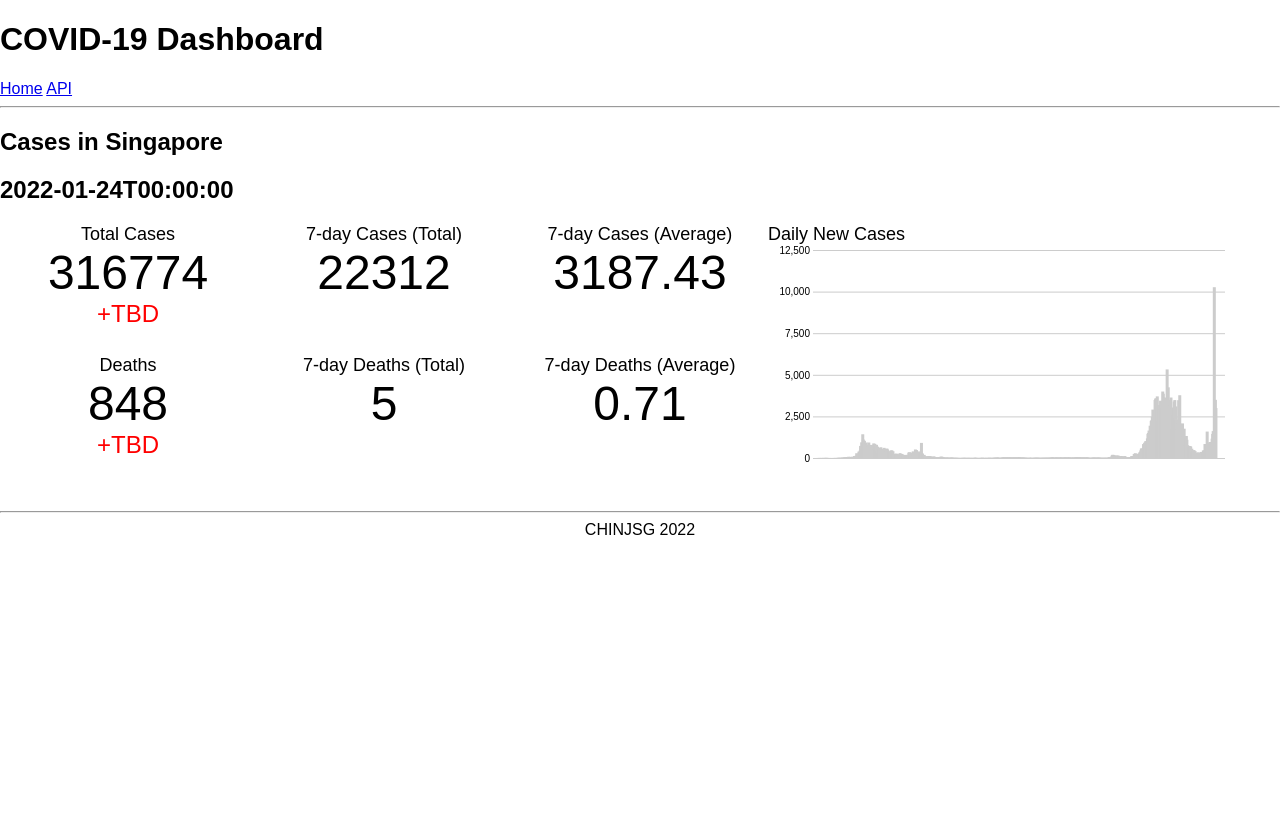
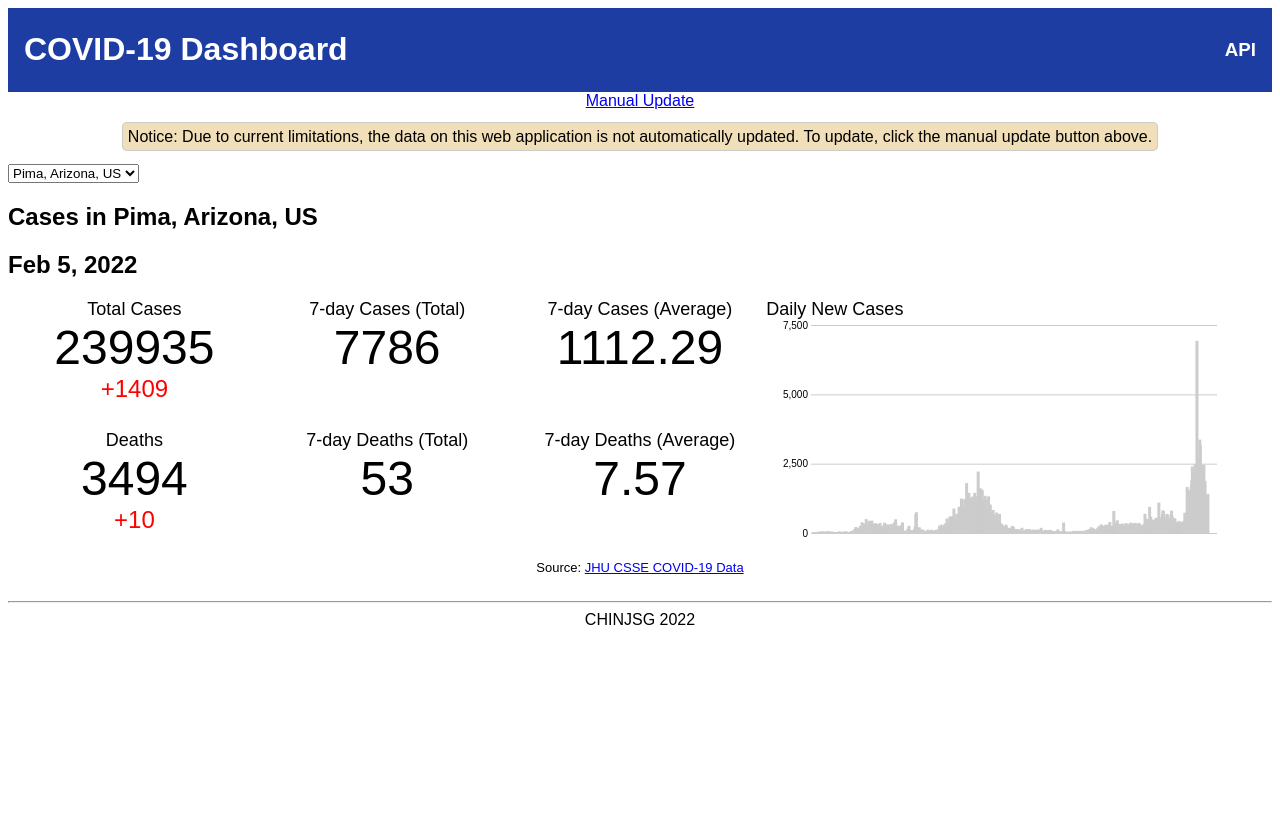
Before and after one commit to chinjsg/covid-dashboard, a Flask app: page / in a window 1280 px wide. After the commit the page ends 625 px from the top, so only its background shows below. Run offline with Flask 2, Linux system fonts and the light colour scheme; data comes from the database, SQL or seed files in the repository.

Commit message:
base application

```diff
--- a/app.py
+++ b/app.py
@@ -1,24 +1,86 @@
 from flask import Flask, render_template, request, redirect, json, jsonify, abort
 from flask_restful import Api, Resource
 from flask_sqlalchemy import SQLAlchemy
-from datetime import datetime
+from datetime import date, datetime
 from flask_marshmallow import Marshmallow
+import requests
+import csv
 
 app = Flask(__name__)
-app.config['SQLALCHEMY_DATABASE_URI'] = 'sqlite:///singapore_daily.db'
+app.config['SQLALCHEMY_DATABASE_URI'] = 'sqlite:///cases.db'
 db = SQLAlchemy(app)
 api = Api(app)
 ma = Marshmallow(app)
 
+url = "https://api.github.com/repos/CSSEGISandData/COVID-19/contents/csse_covid_19_data/csse_covid_19_daily_reports"
+file_url = "https://raw.githubusercontent.com/CSSEGISandData/COVID-19/master/csse_covid_19_data/csse_covid_19_daily_reports/"
+
+# Index of the Country_Region column in each of 6-8-12-14 column formats
+country_index = {
+    6: 1,
+    8: 1,
+    12: 3,
+    14: 3
+}
+
+target = {'US': {'Arizona': ['Pima']}, 'Singapore': {}}
+
+def format_datestr(datestr):
+    """
+    Format a date string to match mm-dd-YYYY and fill in leading zeroes
+    """
+    if '/' in datestr:
+        datestr = datestr.split('/')
+    elif '-' in datestr:
+        datestr = datestr.split('-')
+    datestr[0] = datestr[0].zfill(2)
+    datestr[1] = datestr[1].zfill(2)
+
+    return '-'.join(datestr)
+
+def update_format(row, cols, datestr):
+    """
+    Handle two early formats that vary significantly.
+    This method simply swaps the columns around to match the current format
+
+    Note: There are a total of 4 different formats gathered from all csv files.
+    Each format has 6, 8, 12, 14 columns respectively, where 6 and 8 is out of order, while 12 differs by an addition of two columns at the end, and 14 being the one we want to match.
+    """
+    if cols >= 12:
+        new_row = [datestr] + row
+    else:
+        new_row = [None] * 15
+
+        # Arrange the columns to match latest 14-columns format
+        new_row[0] = datestr
+        new_row[2] = row[0]
+        new_row[4] = row[1]
+        new_row[5] = row[2]
+        new_row[8] = row[3]
+        new_row[9] = row[4]
+        new_row[10] = row[5]
+        if cols == 8:
+            new_row[6] = row[6]
+            new_row[7] = row[7]
+
+    return new_row
 
 class CaseModel(db.Model):
     id = db.Column(db.Integer, primary_key=True)
     date = db.Column(db.DateTime, nullable=False)
-    country_region = db.Column(db.String(200), nullable=False)
+    fips = db.Column(db.String(100))
+    admin2 = db.Column(db.String(100))
+    province_state = db.Column(db.String(100))
+    country_region = db.Column(db.String(100), nullable=False)
+    lat = db.Column(db.Float)
+    long_ = db.Column(db.Float)
     confirmed = db.Column(db.Integer)
     deaths = db.Column(db.Integer)
     recovered = db.Column(db.Integer)
     active = db.Column(db.Integer)
+    combined_key = db.Column(db.String(200))
+    incidence_rate = db.Column(db.Float)
+    case_fatality_ratio = db.Column(db.Float)
 
     def __repr__(self):
         return "<CaseModel {'id':%s, 'date':%s, 'country_region':%s, 'confirmed':%s, 'deaths':%s}>" % (self.id, self.date, self.country_region, self.confirmed, self.deaths)
@@ -26,7 +88,7 @@ class CaseModel(db.Model):
 # Multiple Day Case Schema
 class CaseSchema(ma.Schema):
   class Meta:
-    fields = ('id', 'date', 'country_region', 'confirmed', 'deaths', 'recovered', 'active')
+    fields = ('id', 'date', 'country_region', 'confirmed', 'deaths', 'combined_key')
 
 # Single Day Case Schema
 class DailySchema(ma.Schema):
@@ -37,8 +99,9 @@ class DailySchema(ma.Schema):
 daily_schema = DailySchema()
 case_schema = CaseSchema(many=True)
 
-# Some python scheduler to update db cron?
+#
 
+# API endpoint handlers
 class CountAll(Resource):
     def get(self, country):
         exists = CaseModel.query.filter(CaseModel.country_region.ilike(country)).first()
@@ -49,7 +112,6 @@ class CountAll(Resource):
             cases = CaseModel.query.filter_by(country_region=country).order_by(CaseModel.date.desc()).all()
             result = case_schema.dump(cases)
             # Modify the date here (for loop)
-            print(result)
             return jsonify(result)
 
 class CountLatest(Resource):
@@ -85,25 +147,162 @@ api.add_resource(CountAll, "/api/<string:country>")
 api.add_resource(CountLatest, "/api/<string:country>/latest")
 
 # Website endpoints and handlers
-@app.route('/')
+@app.route('/', methods=['GET', 'POST'])
 def index():
-    data = case_schema.dump(CaseModel.query.order_by(CaseModel.date).all())
+    selection = "Pima, Arizona, US"
+    options = []
+    for ck in db.session.query(CaseModel.combined_key).distinct():
+        ck = str(ck)
+        ck = ck.replace("(", "").replace(")", "").replace("'", "").rstrip(',')
+        if ck != "":
+            options.append(ck)
+
+    if request.method == 'POST':
+        selection = request.form['selection']
+        sel = selection.replace(" ", "").split(',')
+        count = len(sel)
+        if count == 1:
+            data = case_schema.dump(CaseModel.query.filter_by(country_region=sel[0]).order_by(CaseModel.date).all())
+        elif count == 2:
+            data = case_schema.dump(CaseModel.query.filter_by(country_region=sel[1], province_state=sel[0]).order_by(CaseModel.date).all())
+        else:
+            data = case_schema.dump(CaseModel.query.filter_by(country_region=sel[2], province_state=sel[1], admin2=sel[0]).order_by(CaseModel.date).all())
+    else:
+        data = case_schema.dump(CaseModel.query.filter_by(country_region='US', province_state='Arizona', admin2='Pima').order_by(CaseModel.date).all())
+
     data_seven = data[-7:]
     total_cases_seven = data_seven[-1]['confirmed'] - data_seven[0]['confirmed']
     total_deaths_seven = data_seven[-1]['deaths'] - data_seven[0]['deaths']
+    new_cases = data_seven[-1]['confirmed'] - data_seven[-2]['confirmed']
+    new_deaths = data_seven[-1]['deaths'] - data_seven[-2]['deaths']
     dash_data = {
         'total_cases': data_seven[-1]['confirmed'],
         'total_deaths': data_seven[-1]['deaths'],
         'total_cases_seven': total_cases_seven,
         'total_deaths_seven': total_deaths_seven,
         'average_cases_seven': round(total_cases_seven / 7, 2),
-        'average_deaths_seven': round(total_deaths_seven / 7, 2)
+        'average_deaths_seven': round(total_deaths_seven / 7, 2),
+        'new_cases': new_cases,
+        'new_deaths': new_deaths
     }
-    return render_template('index.html', data=data, dash=dash_data)
+
+    datestr = datetime.strptime(data[-1]['date'].split('T')[0], '%Y-%m-%d').strftime("%c")
+    datestr= datestr.split(' ')
+    datestr = datestr[1] + ' ' + datestr[3] + ', ' + datestr[5]
+
+    if selection == "":
+        selection = options.pop()
+    else:
+        options.remove(selection)
+    options = [selection, options]
+
+    return render_template('index.html', data=data, dash=dash_data, options=options, date=datestr)
 
 @app.route('/api')
 def api():
     return render_template('api.html')
 
+@app.route('/update')
+def update():
+    '''Modified CSV extractor code'''
+    try:
+        response = requests.get(url, timeout=10)
+    except requests.exceptions.Timeout:
+        # Timeout
+        print('Connection timeout')
+        return redirect('/')
+    except requests.exceptions.TooManyRedirects:
+        # Notify user of invalid URL
+        print('Bad URL. Check URL and retry')
+        return redirect('/')
+    except requests.exceptions.RequestException as e:
+        # Error
+        print('An error occured')
+        return redirect('/')
+
+    directory = response.json()
+    filenames = []
+    for file in directory:
+        if file['type'] == 'file' and file['name'].split('.')[1] == 'csv':
+            filenames.append(file['name'])
+    filenames.sort(key = lambda fname: datetime.strptime(fname.split('.')[:1][0], '%m-%d-%Y'))
+
+    current = CaseModel.query.order_by(CaseModel.date.desc()).first()
+    current = daily_schema.dump(current)
+    current_date = str(datetime.strptime(current['date'].split('T')[0], '%Y-%m-%d').date().strftime('%m-%d-%Y'))
+
+    last_date_str = current_date + '.csv'
+    index = filenames.index(last_date_str)
+    filenames = filenames[index+1:]
+
+    if len(filenames) == 0:
+        print("Already up to date")
+    else:
+        print("Updating...")
+        # For each file
+        for fname in filenames:
+            print('<Adding: ' + fname + '>')
+            furl = file_url + fname
+
+            response = requests.get(furl, timeout=5)
+            response_decoded = [line.decode('utf-8') for line in response.iter_lines()]
+            contents = list(csv.reader(response_decoded))
+
+            # Check columns are at a maximum of 14 columns
+            col_names = contents[0]
+            if (len(col_names) > 14):
+                print('There are more than 14 columns and program needs to be updated. Exiting...')
+                break
+
+            # Read/Write each row to the database
+            for row in contents[1:]:
+                # These two lines skip "additional" empty rows that appear when iterating through certain csv files. Does not affect data.
+                if len(row) == 0 or row == None:
+                    continue
+
+                isTarget = False
+                index = country_index[len(row)]
+                country = row[index]
+                if country in target.keys():
+                    if len(target[country]) == 0:
+                        # For countries with no Province_state
+                        isTarget = True
+                    else:
+                        province_state = row[index-1]
+                        if province_state in target[country].keys():
+                            if country == "US":
+                                # County name
+                                county =  row[index-2]
+                                if county in target[country][province_state]:
+                                    isTarget = True
+                            else:
+                                isTarget = True
+
+                if isTarget:
+                    print(row)
+                    print(fname)
+                    new_row = CaseModel(date=datetime.strptime(fname.split('.')[0], '%m-%d-%Y'),
+                                        fips=row[0],
+                                        admin2=row[1],
+                                        province_state=row[2],
+                                        country_region=row[3],
+                                        #last_update=row[5],
+                                        lat=row[5],
+                                        long_=row[6],
+                                        confirmed=row[7],
+                                        deaths=row[8],
+                                        recovered=row[9],
+                                        active=row[10],
+                                        combined_key=row[11],
+                                        incidence_rate=row[12],
+                                        case_fatality_ratio=row[13])
+                    try:
+                        db.session.add(new_row)
+                        db.session.commit()
+                    except:
+                        print('There was a problem inserting into the database')
+
+    return redirect('/')
+
 if __name__ == "__main__":
     app.run(debug=True)
--- a/static/css/main.css
+++ b/static/css/main.css
@@ -1,7 +1,43 @@
 body, html {
-    margin: 0;
     font-family: sans-serif;
     height: 100%;
+}
+
+.banner {
+    padding: 2px 16px;
+    background: rgb(29, 61, 163);
+    color: #f1f1f1;
+    display: flex;
+    justify-content: space-between;
+}
+
+.bannertxt {
+    text-decoration: none;
+    color: white;
+}
+.logo {
+    display: inline-flex;
+}
+
+.nav {
+    margin-top: auto;
+    margin-bottom: auto;
+}
+
+.temp {
+    text-decoration: none;
+    text-align: center;
+}
+.notice {
+    border-radius: 5px;
+    text-align: center;
+}
+
+.nitem {
+    border: 1px solid #ccc;
+    border-radius: 5px;
+    background-color:rgb(240, 223, 184);
+    padding: 5px;
 }
 
 .wrapper {
@@ -68,3 +104,8 @@ body, html {
   .axis line {
     stroke: #ccc;
   }
+
+  .credit {
+      text-align: center;
+      font-size: small;
+  }
--- a/static/js/graph.js
+++ b/static/js/graph.js
@@ -1,10 +1,11 @@
 // To be moved server-side
 // Calculate new cases from data
 data[0]['newCases'] = data[0]['confirmed']
+console.log(data.length)
 for (let i = 1; i < data.length; i++) {
     data[i]['newCases'] = data[i]['confirmed'] - data[i-1]['confirmed']
 }
-
+console.log(data)
 //////////////////////////////////////////////////////////////////////////////
 
 let xScale = null;
@@ -37,8 +38,8 @@ xScale = d3.scaleBand()
     .range([0+margin.left, width-margin.right])
 
 yScale = d3.scaleLinear()
-    .domain([0, domainUpper])
-    .range([height-margin.bottom, 0+margin.top])
+    .domain([domainUpper, 0])
+    .range([0+margin.top, height-margin.bottom])
 
 // Axis object
 yAxisGrid = d3.axisLeft(yScale)
--- a/templates/api.html
+++ b/templates/api.html
@@ -5,9 +5,5 @@
 {% endblock %}
 
 {% block body %}
-    <h1>API Information</h1>
-    <a href="/">Home</a>
-    <a href="/api">API</a>
-    <h3>Info</h3>
-
+    <h2>Development in progress</h2>
 {% endblock %}
--- a/templates/base.html
+++ b/templates/base.html
@@ -8,8 +8,17 @@
     {% block head %}{% endblock %}
 </head>
 <body>
+    <div class="banner" id="banner">
+        <div class="logo">
+            <h1><a href="/" class="bannertxt">COVID-19 Dashboard</a></h1>
+        </div>
+        <br>
+        <div class="nav">
+            <h3><a href="/api" class="bannertxt">API</a></h3>
+        </div>
+    </div>
     {% block body %}{% endblock %}
-    <br><br>
+    <br>
     <hr>
     <div style="text-align:center">CHINJSG 2022</div>
 
--- a/templates/index.html
+++ b/templates/index.html
@@ -6,18 +6,41 @@
 {% endblock %}
 
 {% block body %}
-    <h1>COVID-19 Dashboard</h1>
+    <!-- <h1>COVID-19 Dashboard</h1>
     <a href="/">Home</a>
-    <a href="/api">API</a>
-    <hr>
-    <h2>Cases in {{data[-1]['country_region']}}</h2>
-    <h2>{{data[-1]['date']}}</h2>
+    <a href="/api">API</a> -->
+
+    <div class="temp">
+        <a href="/update">Manual Update</a>
+    </div>
+    <br>
+    <div class="notice">
+        <span class="nitem">Notice: Due to current limitations, the data on this web application is not automatically updated. To update, click the manual update button above.</span>
+    </div>
+    <br>
+    <form method="POST">
+        <select name="selection" id="selection" onchange="this.form.submit()">
+            <option value="{{ options[0] }}" selected>{{ options[0] }}</option>
+            {% for sel in options[1] %}
+            <option value="{{ sel }}">{{ sel }}</option>
+            {% endfor %}
+        </select>
+    </form>
+
+    <h2>Cases in {{data[-1]['combined_key']}}</h2>
+    <h2>{{date}}</h2>
 
     <div class="wrapper">
         <div class="grid-1">
             <span class="label">Total Cases</span>
             <div class="count">{{dash['total_cases']}}</div>
-            <div class="count-new">+TBD</div>
+            <div class="count-new">
+                {% if dash['new_cases']==0 %}
+                    -
+                {% else %}
+                    +{{dash['new_cases']}}
+                {% endif %}
+            </div>
         </div>
         <div class="grid-2">
             <span class="label">7-day Cases (Total)</span>
@@ -31,7 +54,13 @@
         <div class="grid-4">
             <span class="label">Deaths</span>
             <div class="count">{{dash['total_deaths']}}</div>
-            <div class="count-new">+TBD</div>
+            <div class="count-new">
+                {% if dash['new_cases']==0 %}
+                    -
+                {% else %}
+                    +{{dash['new_deaths']}}
+                {% endif %}
+            </div>
         </div>
         <div class="grid-5">
             <span class="label">7-day Deaths (Total)</span>
@@ -47,6 +76,33 @@
             <div id="daily-graph"></div>
         </div>
     </div>
+
+    <br>
+    <div class="credit">
+        Source: <a href="https://github.com/CSSEGISandData/COVID-19">JHU CSSE COVID-19 Data</a>
+    </div>
+
+    <!-- FOR TESTING -->
+    <!-- <h3>Records</h3>
+    <table>
+        <tr>
+            <th>ID</th>
+            <th>date</th>
+            <th>Country_Region</th>
+            <th>Confirmed</th>
+            <th>Deaths</th>
+        </tr>
+        {% for d in data %}
+            <tr>
+                <td>{{ d.id }}</td>
+                <td>{{ d.date }}</td>
+                <td>{{ d.country_region }}</td>
+                <td>{{ d.confirmed }}</td>
+                <td>{{ d.deaths }}</td>
+            </tr>
+        {% endfor %}
+    </table> -->
+
 {% endblock %}
 
 
```
Also changed, not shown: cases.db (added), singapore_daily.db (deleted).
